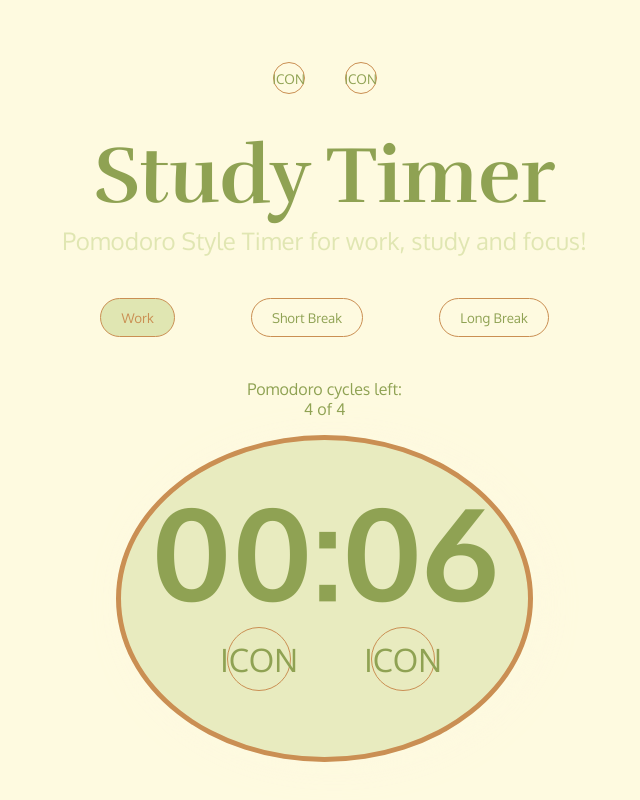
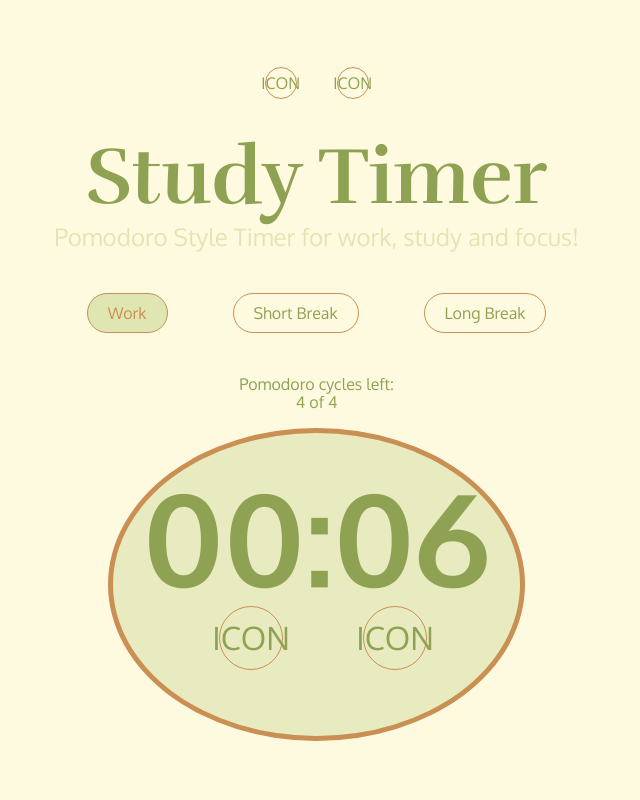
Before and after one commit to amberg8/cm523-pomodoro-timer-amberg, a plain HTML site: page index.html in a window 1280 px wide. Shown: the whole page, without its empty margins (317-957 px from the left). Drawn offline with Linux system fonts and the light colour scheme; some icons are missing.

Commit message:
fixed norrmalize link

```diff
--- a/index.html
+++ b/index.html
@@ -9,7 +9,7 @@
     <!-- PUT A DESCRIPTION IN HERE -->
     <meta name="Pomodoro Timer" content="Timer for work, study, and focus..." />
     <!-- LINK TO NORMALIZE (FOR CONSISTENCY) -->
-    <link rel="stylesheet" href="styles.normalize.css" />
+    <link rel="stylesheet" href="styles/normalize.css" />
     <!-- LINK TO ANY FRAMEWORK STYLES HERE-->
     <!-- LINK TO YOUR STYLES -->
     <link rel="stylesheet" href="styles/styles.css" />
```
